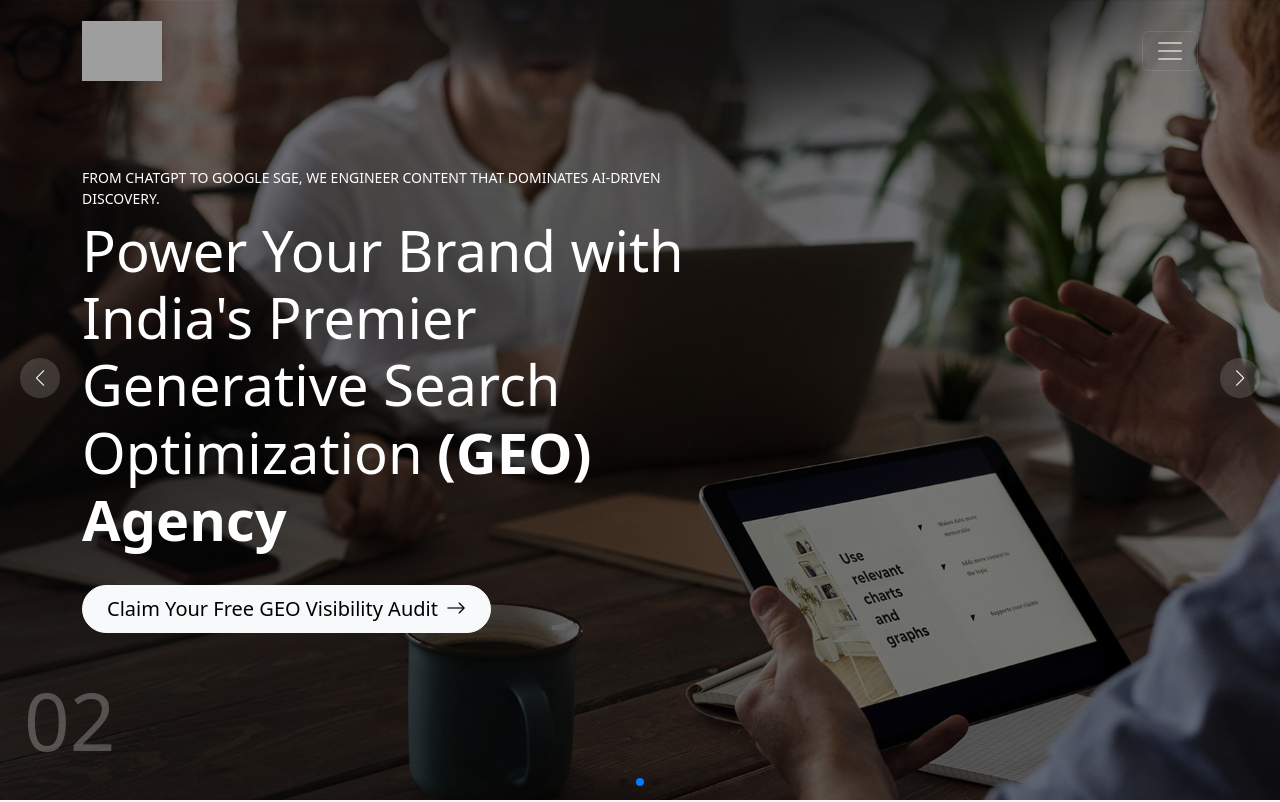
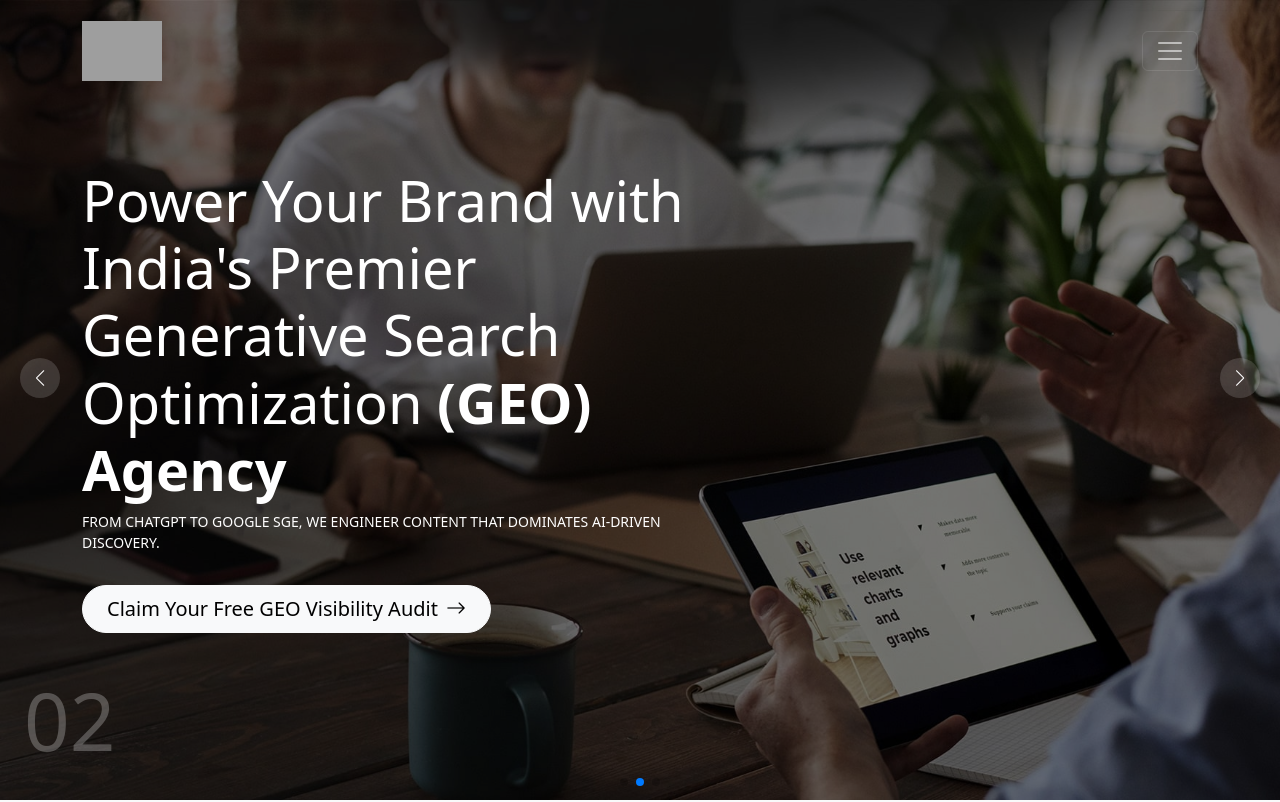
Before and after one commit to ravikaushik151/im-services-latest, a Next.js app: page / in a window 1280 px wide. Shown: the top 802 px of the page. Built offline with nearby package versions, Linux system fonts and the light colour scheme; grey boxes are pictures that could not be loaded.

Commit message:
update hero section

```diff
--- a/src/components/HeroSection.js
+++ b/src/components/HeroSection.js
@@ -38,13 +38,14 @@ export default function HeroSlider({ slides }) {
               <div className="container z-1">
                 <div className="row justify-content-center justify-content-lg-start">
                   <div className="col-lg-7 text-center text-lg-start">
-                    <p className="text-uppercase small mb-2">{slide.subheading}</p>
+
                     <h1 className="display-4">
                       {slide.heading.split(' ').slice(0, -2).join(' ')}{' '}
                       <span className="text-white fw-bold">
                         {slide.heading.split(' ').slice(-2).join(' ')}
                       </span>
                     </h1>
+                    <p className="text-uppercase small mb-2">{slide.subheading}</p>
                     <a
                       href="#get-started"
                       className="btn btn-light btn-lg mt-4 rounded-pill px-4"
```
